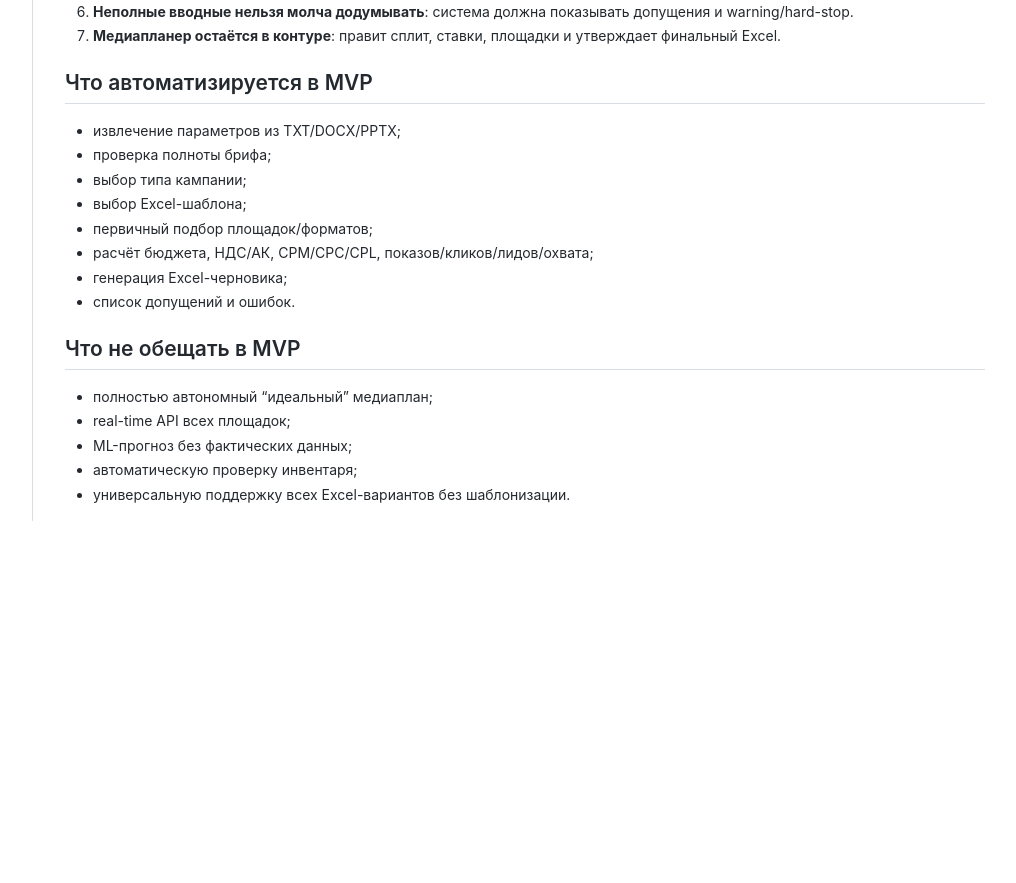
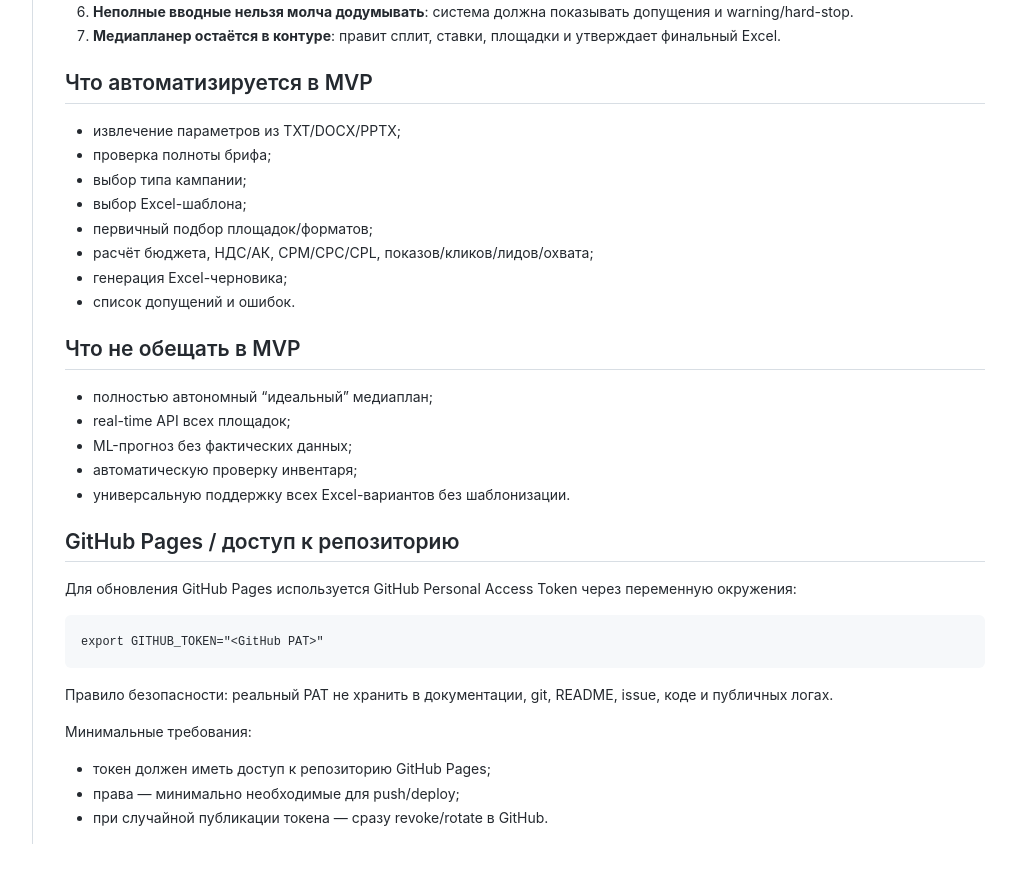
Before and after one commit to svoronkov-les13/media-rules-mono, a Jekyll site: the page built from index.md, in a window 1280 px wide and 900 px high, scrolled down 890 px. Shown: the top 883 px of the window, without its empty margins (221-1237 px from the left). Built offline with Jekyll 4.4.1, drawn with Linux system fonts in a browser that asks for light colours; before the commit the page ends 1467 px from its top, so only the background shows below that.

Commit message:
docs: document github pages token usage

````diff
--- a/index.md
+++ b/index.md
@@ -53,3 +53,19 @@ title: Разбор БРИФ → МЕДИАПЛАН
 - ML-прогноз без фактических данных;
 - автоматическую проверку инвентаря;
 - универсальную поддержку всех Excel-вариантов без шаблонизации.
+
+## GitHub Pages / доступ к репозиторию
+
+Для обновления GitHub Pages используется GitHub Personal Access Token через переменную окружения:
+
+```bash
+export GITHUB_TOKEN="<GitHub PAT>"
+```
+
+Правило безопасности: реальный PAT не хранить в документации, git, README, issue, коде и публичных логах.
+
+Минимальные требования:
+
+- токен должен иметь доступ к репозиторию GitHub Pages;
+- права — минимально необходимые для push/deploy;
+- при случайной публикации токена — сразу revoke/rotate в GitHub.
````
